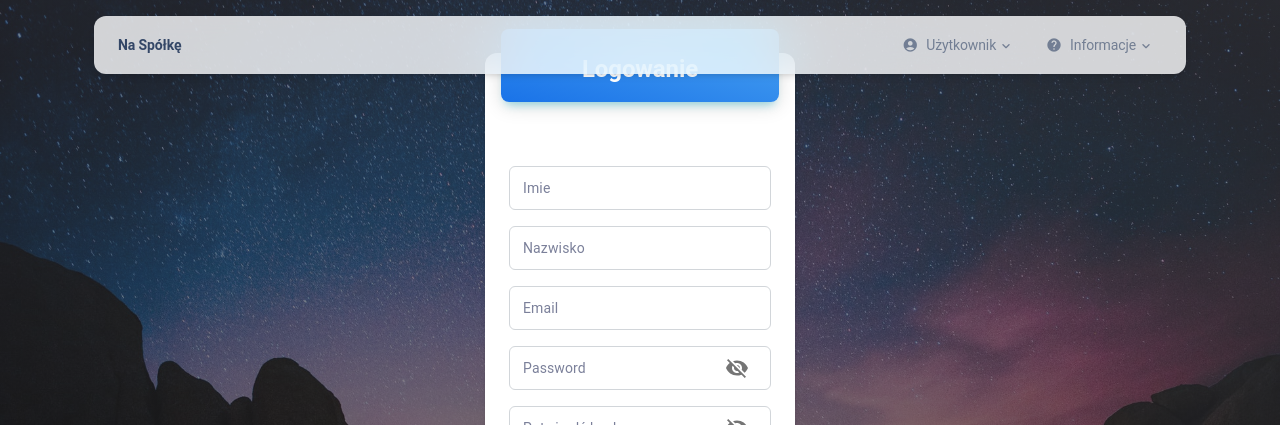
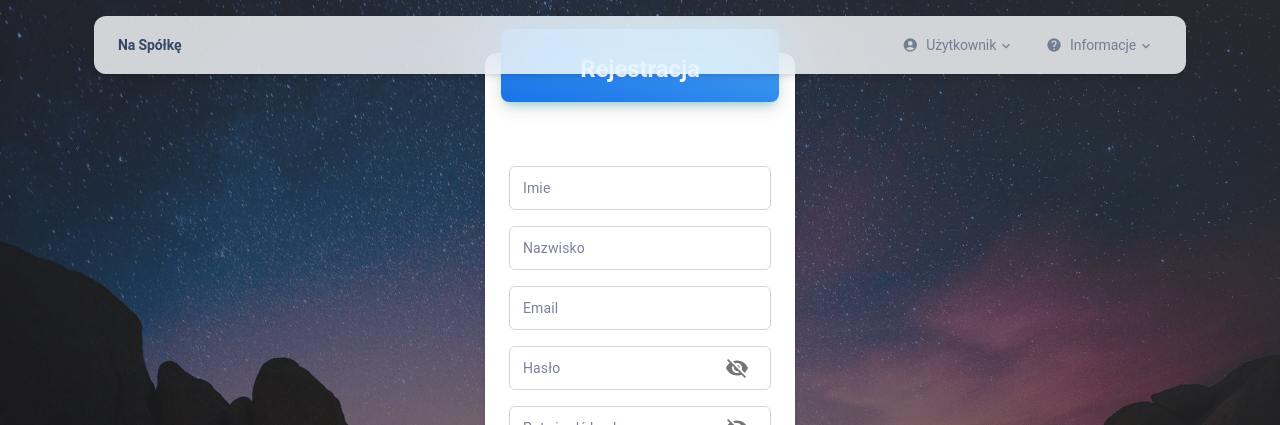
Before and after one commit to michal-bed/el-proyecte-grande-naspolke, a React (Create React App) app in the folder src/main/webapp/na-spolke-client/: page /register in a window 1280 px wide. Shown: the top 425 px of the page. Built offline with nearby package versions, Linux system fonts and the light colour scheme.

Commit message:
Refactor code

```diff
--- a/src/main/webapp/na-spolke-client/src/componentsInUse/login/Login.js
+++ b/src/main/webapp/na-spolke-client/src/componentsInUse/login/Login.js
@@ -61,6 +61,7 @@ const Login = () => {
             setUser(email);
             // console.log(user);
             togglePersist(checkboxRef.current);
+
             navigate(from, { replace: true });
         } catch (err) {
             // console.log(err);
--- a/src/main/webapp/na-spolke-client/src/componentsInUse/login/index.js
+++ b/src/main/webapp/na-spolke-client/src/componentsInUse/login/index.js
@@ -1,17 +1,17 @@
 import {useRef, useState} from 'react';
 import useAuth from '../../hooks/useAuth';
 import {Link, useLocation, useNavigate} from 'react-router-dom';
-import {Formik, useFormik} from "formik";
+import {useFormik} from "formik";
 import Checkbox from "@mui/material/Checkbox";
 import * as Yup from 'yup'
 import axios from '../../api/axios';
 import AESEncrypt from "../../util/AESEncrypt";
+
 // @mui material components
 import Card from "@mui/material/Card";
-import Switch from "@mui/material/Switch";
 import Grid from "@mui/material/Grid";
-
-// @mui icons
+import {FormControlLabel, IconButton, InputAdornment} from "@mui/material";
+import {Visibility, VisibilityOff} from "@material-ui/icons";
 
 // Material Kit 2 React components
 import MKBox from "../../mkFiles/components/MKBox";
@@ -19,16 +19,13 @@ import MKTypography from "../../mkFiles/components/MKTypography";
 import MKInput from "../../mkFiles/components/MKInput";
 import MKButton from "../../mkFiles/components/MKButton";
 
-// Material Kit 2 React example components
-import DefaultNavbar from "../../mkFiles/pageComponents/DefaultNavbar";
-
-// Material Kit 2 React page layout routes
 // Images
 import bgImage from "../../assets/images/bg-sign-in-basic.jpeg"
+
+// React page layout routes
 import Routes from "../../routes";
 import SimpleFooter from "../footer/SimpleFooter";
-import {FormControlLabel, IconButton, InputAdornment} from "@mui/material";
-import {Visibility, VisibilityOff} from "@material-ui/icons";
+import DefaultNavbar from "../../mkFiles/pageComponents/DefaultNavbar";
 
 
 function SignInBasic() {
@@ -44,14 +41,11 @@ function SignInBasic() {
     const navigate = useNavigate();
     const location = useLocation();
     const from = location.state?.from?.pathname || "/";
-
-    // const userRef = useRef();
     const errRef = useRef();
 
     const [errMsg, setErrMsg] = useState('');
 
     const customHandleSubmit = async (values) => {
-        // e.preventDefault();
 
         try {
             const response = await axios.post(LOGIN_URL,
@@ -61,23 +55,20 @@ function SignInBasic() {
                     withCredentials: true
                 }
             );
-            // console.log(JSON.stringify(response?.data));
+
             const accessToken = response?.data?.accessToken;
             const roles = response?.data?.roles;
             const email = response?.data?.email;
             setAuth({ user: values.email,
-                // pwd: values.password,
                 roles, accessToken });
-            // console.log(email)
+
             localStorage.setItem("user", AESEncrypt(email));
-            // console.log(localStorage.getItem("user"));
             setUser(email);
-            // console.log(user);
+
             togglePersist(formik.values.trustDevice);
             navigate(from, { replace: true });
         } catch (err) {
             console.log(err)
-            // console.log(err);
             if (!err?.response) {
                 setErrMsg('Brak odpowiedzi serwera');
             } else if (err.response?.status === 400) {
@@ -87,23 +78,15 @@ function SignInBasic() {
             } else {
                 setErrMsg('Błędne dane logowania');
             }
-            errRef.current.focus();
         }
     }
 
     const togglePersist = (checked) => {
-        // console.log("toggle ", target.checked);
         localStorage.setItem("persist", checked);
         setPersist(checked);
         console.log(persist);
     }
 
-    let toggleFocus = (e) => {
-        // document.querySelector("#email").focus();
-        // console.log(e.target)
-        e.target.focus();
-        // email.setAttribute('focus', "true");
-    }
 
     const RefCheckbox = ({ innerRef, ...props }) => (
         <Checkbox ref={innerRef} {...props} />
@@ -116,7 +99,6 @@ function SignInBasic() {
             .string().required('Wymagane pole'),
         password: Yup
             .string().required("Wymagane pole")
-            // .min(8, 'Hasło musi miec przynajmniej osiem znaków')
     })
 
 
@@ -129,7 +111,6 @@ function SignInBasic() {
         validationSchema: validationSchema,
         onSubmit: (values, actions) => {
         customHandleSubmit(values).then(() =>  {
-            // actions.resetForm({values: ''})
             actions.setSubmitting(false);
         }).catch(console.log);
     }
@@ -233,7 +214,6 @@ function SignInBasic() {
                               <Checkbox
                                   id="trustDevice"
                                   name="trustDevice"
-                                  label="Zapamiętaj mnie"
                                   checked={formik.values.trustDevice}
                                   as={RefCheckbox}
                                   innerRef={(el) => (checkboxRef.current = el)}
--- a/src/main/webapp/na-spolke-client/src/componentsInUse/registration/Registration.js
+++ b/src/main/webapp/na-spolke-client/src/componentsInUse/registration/Registration.js
@@ -51,9 +51,11 @@ const Registration = () => {
                 headers: {"Content-Type": "application/json"},
                 body: JSON.stringify(userData)
             }).then(response => {
+                console.log(userData)
             if (response.status === 200) {
                 setIsOpenForCreatedUser(true);
                 navigate(from, { replace: true });
+                console.log(response.blob())
                 return response.blob();
             } else {
                 setIsOpenForUser(true);
--- a/src/main/webapp/na-spolke-client/src/componentsInUse/registration/index.js
+++ b/src/main/webapp/na-spolke-client/src/componentsInUse/registration/index.js
@@ -123,7 +123,6 @@ function RegistrationBasic() {
         validationSchema: validationSchema,
         onSubmit: (values, actions) => {
             customHandleSubmit(values).then(() =>  {
-                // actions.resetForm({values: ''})
                 actions.setSubmitting(false);
             }).catch(console.log);
         }
@@ -168,7 +167,7 @@ function RegistrationBasic() {
                               textAlign="center"
                           >
                               <MKTypography variant="h4" fontWeight="medium" color="white" mt={1}>
-                                  Logowanie
+                                  Rejestracja
                               </MKTypography>
                           </MKBox>
                           <MKBox pt={4} pb={3} px={3}>
@@ -221,7 +220,7 @@ function RegistrationBasic() {
                                       </MKBox>
                                       <MKBox mb={2}>
                                           <MKInput type={showPassword ? "text" : "password"}
-                                                   label="Password"
+                                                   label="Hasło"
                                                    fullWidth
                                                    id="password"
                                                    name="password"
@@ -281,13 +280,16 @@ function RegistrationBasic() {
                                                   id="agreed"
                                                   name="agreed"
                                                   checked={agreed}
-                                                  color="text"
+                                                  color="primary"
 
                                                   onChange={(e) => {
                                                       formik.handleChange(e)
                                                       handleClickAgreed()
                                                   }}
-                                                  sx={{cursor: "pointer", userSelect: "none", ml: -1}}
+                                                  sx={{cursor: "pointer",
+                                                      userSelect: "none",
+                                                      ml: -1,
+                                                      }}
                                               />}
                                           label={<MKTypography
                                               sx={{fontSize: "1em"}}
```
